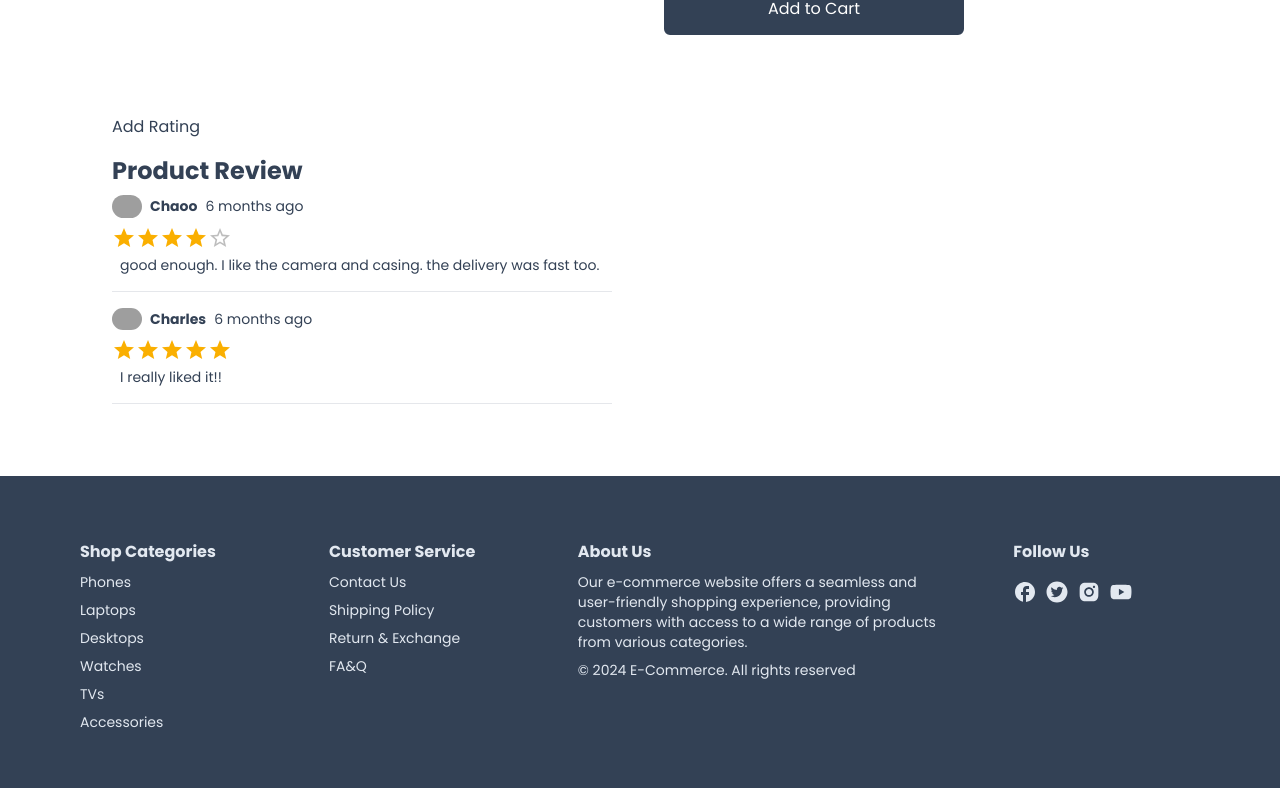
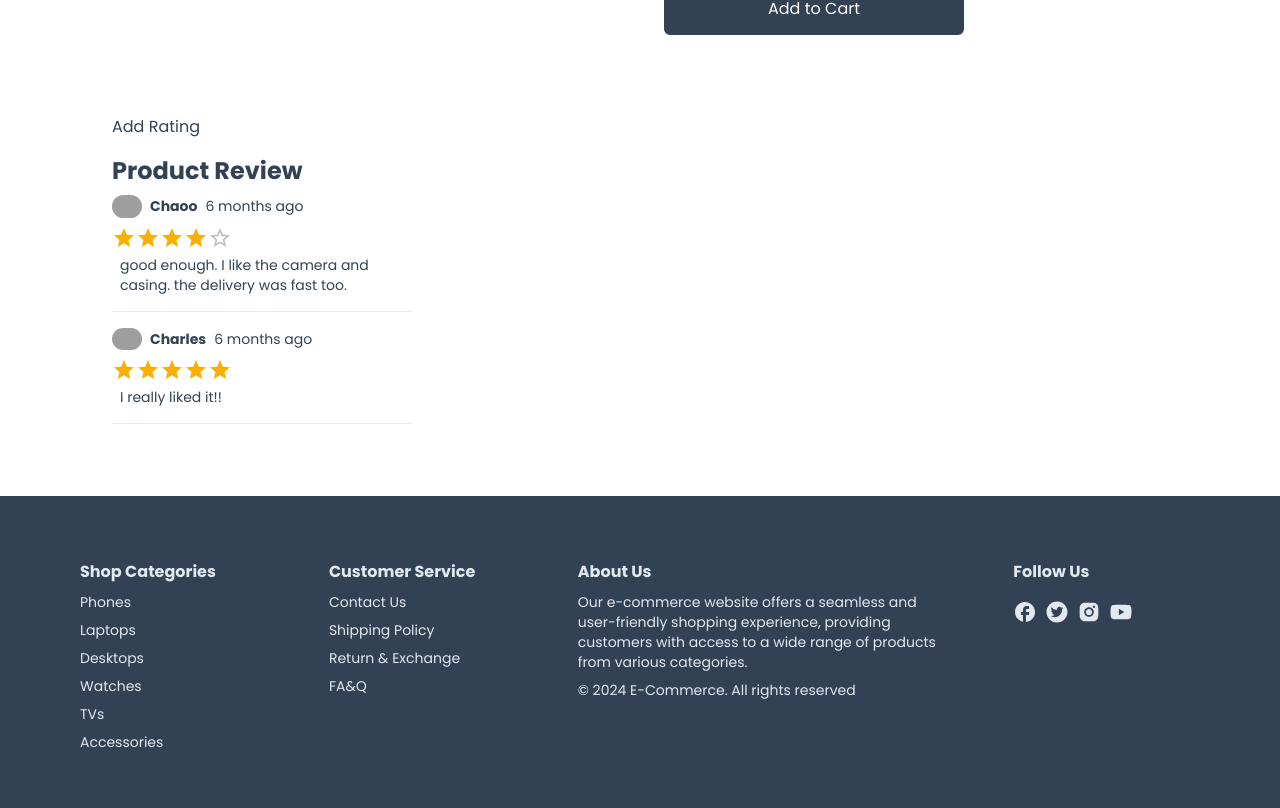
Before and after one commit to vaisakhpn/E-Commerce, a Next.js app: page /product/1 in a window 1280 px wide. Shown: the part 821-1629 px from the top of the page. Built offline with nearby package versions, Linux system fonts and the light colour scheme; grey boxes are pictures that could not be loaded; a web font is replaced by a local one.

Commit message:
width added

```diff
--- a/app/product/[productId]/ListRating.tsx
+++ b/app/product/[productId]/ListRating.tsx
@@ -17,7 +17,7 @@ const ListRating: React.FC<ListRatingProps> = ({ product }) => {
         {product.reviews &&
           product.reviews.map((review: any) => {
             return (
-              <div key={review.id} className="max-w-300px">
+              <div key={review.id} className="max-w-[300px]">
                 <div className="flex items-center gap-2 ">
                   <div><Avatar src={review?.user.image} /></div>
                   <div className="font-semibold">{review?.user.name}</div>
```
